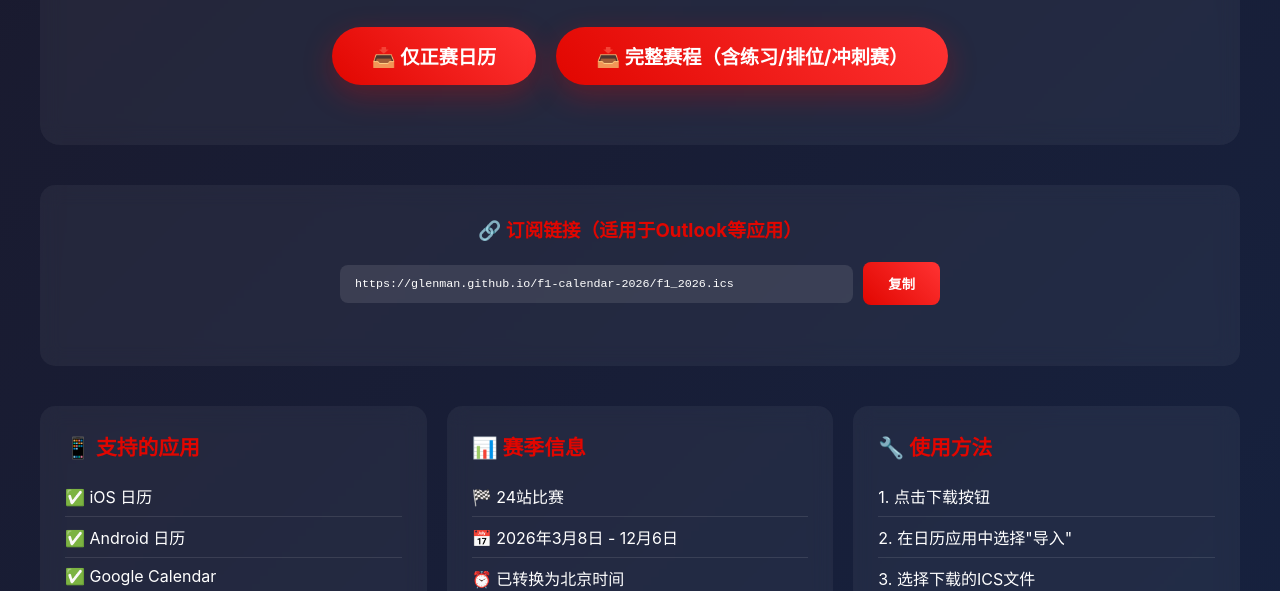
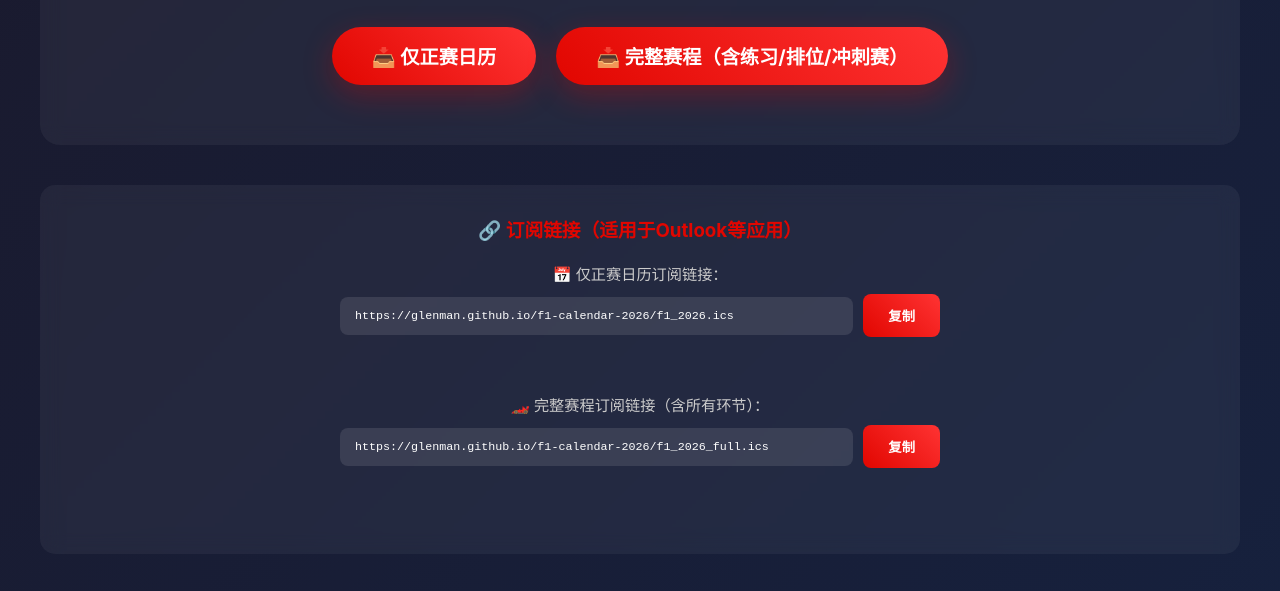
Before and after one commit to glenman/f1-calendar-2026, a plain HTML site: page index.html in a window 1280 px wide. Shown: the part 191-782 px from the top of the page. Drawn offline with Linux system fonts and the light colour scheme.

Commit message:
Update: Add subscribe links for both race-only and full schedule versions

```diff
--- a/index.html
+++ b/index.html
@@ -86,6 +86,17 @@
         .subscribe-section h3 {
             color: #e10600;
             margin-bottom: 20px;
+        }
+
+        .subscribe-item {
+            margin-bottom: 25px;
+        }
+
+        .subscribe-item label {
+            display: block;
+            margin-bottom: 10px;
+            color: #ccc;
+            font-size: 0.95em;
         }
 
         .subscribe-url {
@@ -266,11 +277,24 @@
 
         <div class="subscribe-section">
             <h3>🔗 订阅链接（适用于Outlook等应用）</h3>
-            <div class="subscribe-url">
-                <input type="text" id="subscribeUrl" value="https://glenman.github.io/f1-calendar-2026/f1_2026.ics" readonly>
-                <button class="copy-btn" onclick="copyUrl()">复制</button>
+
+            <div class="subscribe-item">
+                <label>📅 仅正赛日历订阅链接：</label>
+                <div class="subscribe-url">
+                    <input type="text" id="subscribeUrlRace" value="https://glenman.github.io/f1-calendar-2026/f1_2026.ics" readonly>
+                    <button class="copy-btn" onclick="copyUrl('subscribeUrlRace', 'copySuccessRace')">复制</button>
+                </div>
+                <div class="copy-success" id="copySuccessRace">✅ 已复制到剪贴板！</div>
             </div>
-            <div class="copy-success" id="copySuccess">✅ 已复制到剪贴板！</div>
+
+            <div class="subscribe-item">
+                <label>🏎️ 完整赛程订阅链接（含所有环节）：</label>
+                <div class="subscribe-url">
+                    <input type="text" id="subscribeUrlFull" value="https://glenman.github.io/f1-calendar-2026/f1_2026_full.ics" readonly>
+                    <button class="copy-btn" onclick="copyUrl('subscribeUrlFull', 'copySuccessFull')">复制</button>
+                </div>
+                <div class="copy-success" id="copySuccessFull">✅ 已复制到剪贴板！</div>
+            </div>
         </div>
 
         <div class="info-cards">
@@ -382,9 +406,9 @@
             `).join('');
         }
 
-        function copyUrl() {
-            const urlInput = document.getElementById('subscribeUrl');
-            const copySuccess = document.getElementById('copySuccess');
+        function copyUrl(inputId, successId) {
+            const urlInput = document.getElementById(inputId);
+            const copySuccess = document.getElementById(successId);
 
             urlInput.select();
             urlInput.setSelectionRange(0, 99999); // 移动端兼容
```
